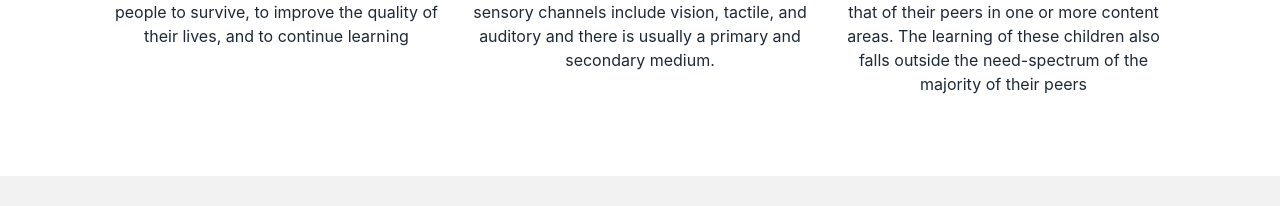
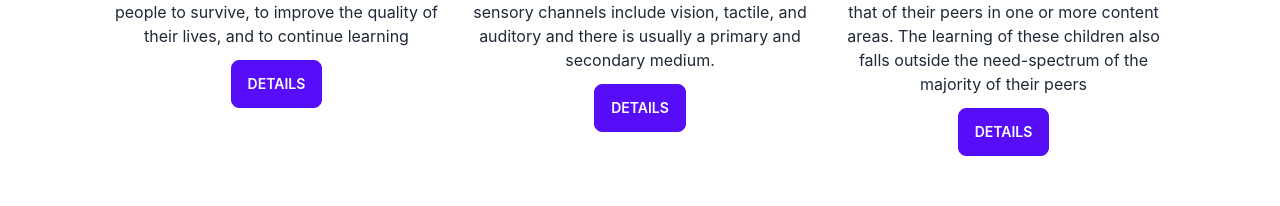
Before and after one commit to humayonitbd/React-Cources-Client-Project, a React (Create React App) app: page / in a window 1280 px wide. Shown: the part 1076-1282 px from the top of the page. Built offline with nearby package versions, Linux system fonts and the light colour scheme; no server answers.

Commit message:
home section code customize

```diff
--- a/src/Pages/HomeSec2/HomeSec2.js
+++ b/src/Pages/HomeSec2/HomeSec2.js
@@ -7,19 +7,23 @@ const HomeSec2 = () => {
             id:1,
             name:"Basic learning",
             img:"https://cdn-icons-png.flaticon.com/512/2621/2621040.png",
-            details:"Basic learning needs refer to the knowledge, skills, attitudes and values necessary for people to survive, to improve the quality of their lives, and to continue learning"
+            details:"Basic learning needs refer to the knowledge, skills, attitudes and values necessary for people to survive, to improve the quality of their lives, and to continue learning",
+            link:"/CorsesData/3"
+
         },
         {
             id:2,
             name:"Medium learning",
             img:"https://cdn-icons-png.flaticon.com/512/1005/1005142.png",
-            details:"The Learning Medium refers to which sensory channel is used for learning. The sensory channels include vision, tactile, and auditory and there is usually a primary and secondary medium."
+            details:"The Learning Medium refers to which sensory channel is used for learning. The sensory channels include vision, tactile, and auditory and there is usually a primary and secondary medium.",
+            link:"/CorsesData/4"
         },
         {
             id:3,
             name:"Advanse learning",
             img:"https://cdn-icons-png.flaticon.com/512/2620/2620993.png",
-            details:"Advanced learning' describes the learning of students who learn at a rate that exceeds that of their peers in one or more content areas. The learning of these children also falls outside the need-spectrum of the majority of their peers"
+            details:"Advanced learning' describes the learning of students who learn at a rate that exceeds that of their peers in one or more content areas. The learning of these children also falls outside the need-spectrum of the majority of their peers",
+            link:"/CorsesData/1"
         }
     ]
     return (
--- a/src/Pages/HomeSec2/HomeSec2Details.js
+++ b/src/Pages/HomeSec2/HomeSec2Details.js
@@ -1,7 +1,8 @@
 import React from 'react';
+import { Link } from 'react-router-dom';
 
 const HomeSec2Details = ({secdata}) => {
-    const {id, name, img, details} = secdata;
+    const {id, name, img, link, details} = secdata;
     return (
         <div>
             <div className='text-center'>
@@ -10,6 +11,7 @@ const HomeSec2Details = ({secdata}) => {
                 </div>
                 <h2 className='text-2xl font-bold'>{name}</h2>
                 <p>{details}</p>
+                <Link to={link}><button className='btn mt-3 btn-primary'>Details</button></Link>
             </div>
         </div>
     );
```
